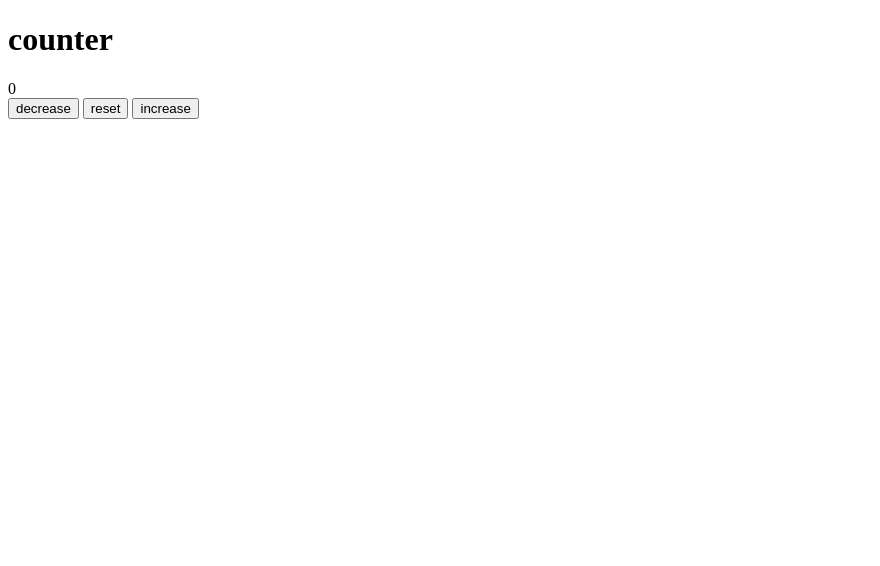
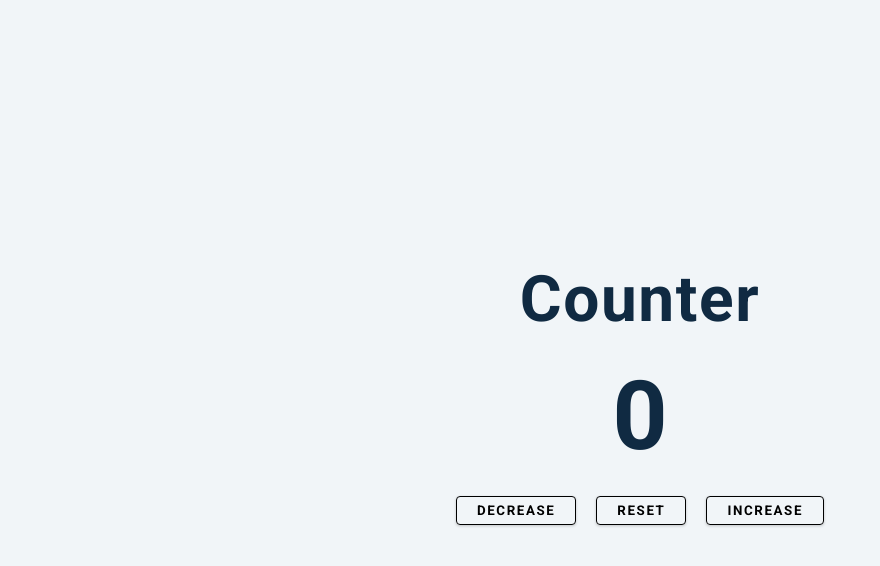
Before and after one commit to Fishbite/counter, a plain HTML site: page index.html in a window 1280 px wide. Shown: the whole page, without its empty margins (0-880 px from the left). Drawn offline with Linux system fonts and the light colour scheme.

Commit message:
rebuild of css styles file after deletion

```diff
--- a/styles/styles.css
+++ b/styles/styles.css
@@ -1 +1,156 @@
-/* styles */
+/* Main Styles for Stu's colour flipper */
+
+/*
+==============
+Fonts
+==============
+*/
+
+@import url("https://fonts.googleapis.com/css2?family=Roboto:wght@700&display=swap");
+
+/*
+==============
+Variables
+==============
+*/
+
+:root {
+  /* colours */
+  --clr-white: #fff;
+  --clr-grey: #f1f5f8;
+  --clr-black: #000;
+  --clr-blue: #0124c0;
+  /* greys */
+  --clr-grey-1: hsl(209, 61%, 16%);
+  --clr-grey-2: hsl(211, 39%, 23%);
+  --clr-grey-3: hsl(209, 34%, 30%);
+  --clr-grey-4: hsl(209, 28%, 39%);
+  --clr-grey-10: #f1f5f8;
+  /* shadows */
+  --light-shadow: 0 5px 15px rgba(0, 0, 0, 0.1);
+  --dark-shadow: 0 5px 15px rgba(0, 0, 0, 0.2);
+  /* spacing values */
+  --spacing: 0.1rem;
+  /* border radii */
+  --radius: 0.25rem;
+  /* fonts */
+  --ff-primary: "Roboto", sans-serif;
+  /* transitions */
+  --transition: all 0.175s linear;
+}
+/*
+==============
+*/
+
+html {
+  font-size: 16px;
+}
+
+* {
+  margin: 0;
+  padding: 0;
+  box-sizing: border-box;
+}
+
+body {
+  font-family: var(--ff-primary);
+  background-color: var(--clr-grey-10);
+  color: var(--clr-grey-1);
+  line-height: 1.5;
+  font-size: 0.875rem;
+}
+
+ul {
+  list-style-type: none;
+}
+
+a {
+  text-decoration: none;
+}
+
+h1,
+h2,
+h3,
+h4 {
+  letter-spacing: var(--spacing);
+  text-transform: capitalize;
+  line-height: 1.25;
+  margin-bottom: 0.75rem;
+  font-family: var(--ff-primary);
+}
+h1 {
+  font-size: 3rem;
+}
+h2 {
+  font-size: 2rem;
+}
+h3 {
+  font-size: 1.25rem;
+}
+h4 {
+  font-size: 0.875rem;
+}
+p {
+  margin-bottom: 1.25rem;
+  color: var(--clr-grey-5);
+}
+@media screen and (min-width: 800px) {
+  h1 {
+    font-size: 4rem;
+  }
+  h2 {
+    font-size: 2.5rem;
+  }
+  h3 {
+    font-size: 1.75rem;
+  }
+  h4 {
+    font-size: 1rem;
+  }
+  body {
+    font-size: 1rem;
+  }
+  h1,
+  h2,
+  h3,
+  h4 {
+    line-height: 1;
+  }
+}
+
+/* global classes */
+
+main {
+  display: grid;
+  min-height: 100vh;
+  place-items: center;
+}
+
+.container {
+  text-align: center;
+}
+
+#value {
+  font-size: 6rem;
+  font-weight: 700;
+}
+
+.btn {
+  text-transform: uppercase;
+  font-family: var(--ff-primary);
+  letter-spacing: var(--spacing);
+  padding: 0.375rem 1.25rem;
+  color: var(--clr-black);
+  border-radius: var(--radius);
+  border: 1px solid var(--clr-black);
+  box-shadow: 0 1px 3px rgba(0, 0, 0, 0.2);
+  transition: var(--transition);
+  background-color: transparent;
+  cursor: pointer;
+  margin: 0.5rem;
+}
+
+.btn:hover {
+  background-color: var(--clr-black);
+  color: var(--clr-white);
+}
```
